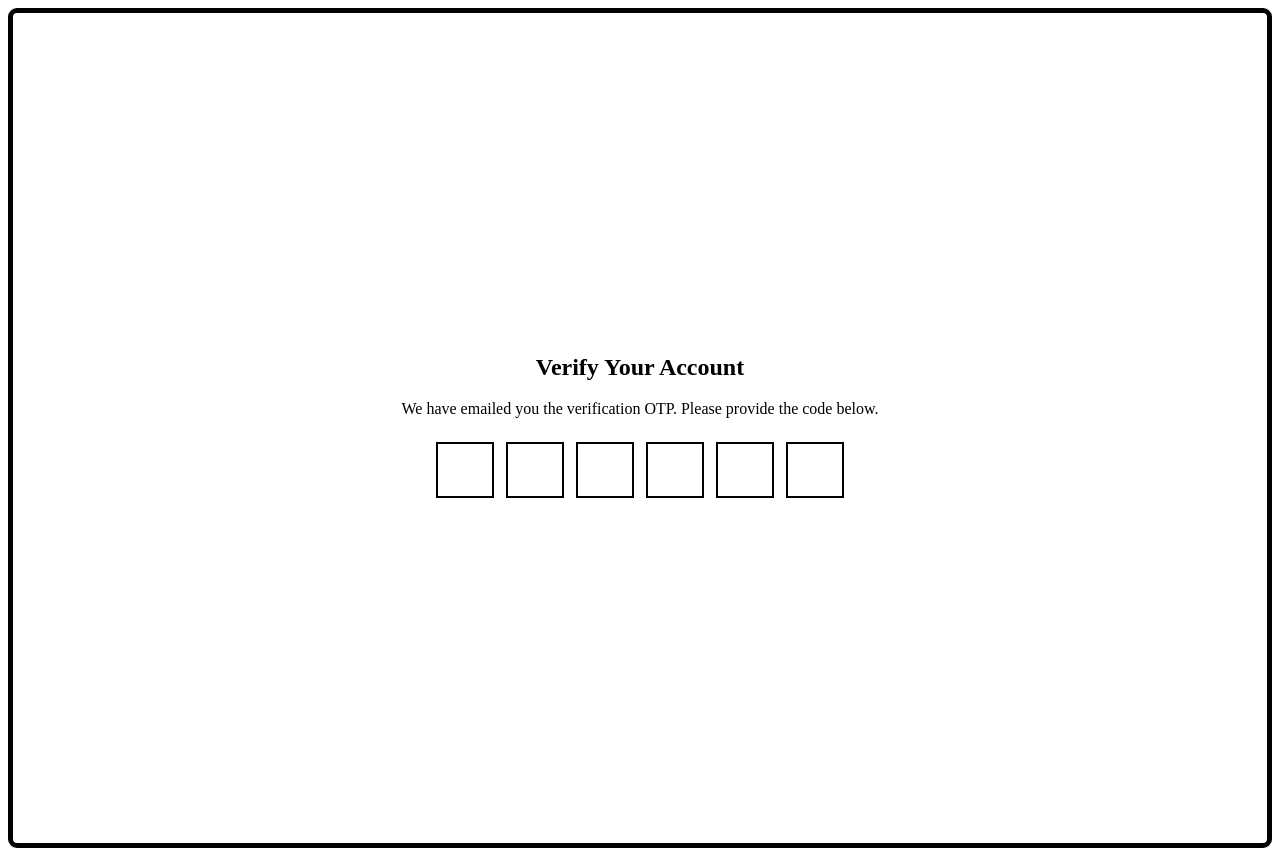
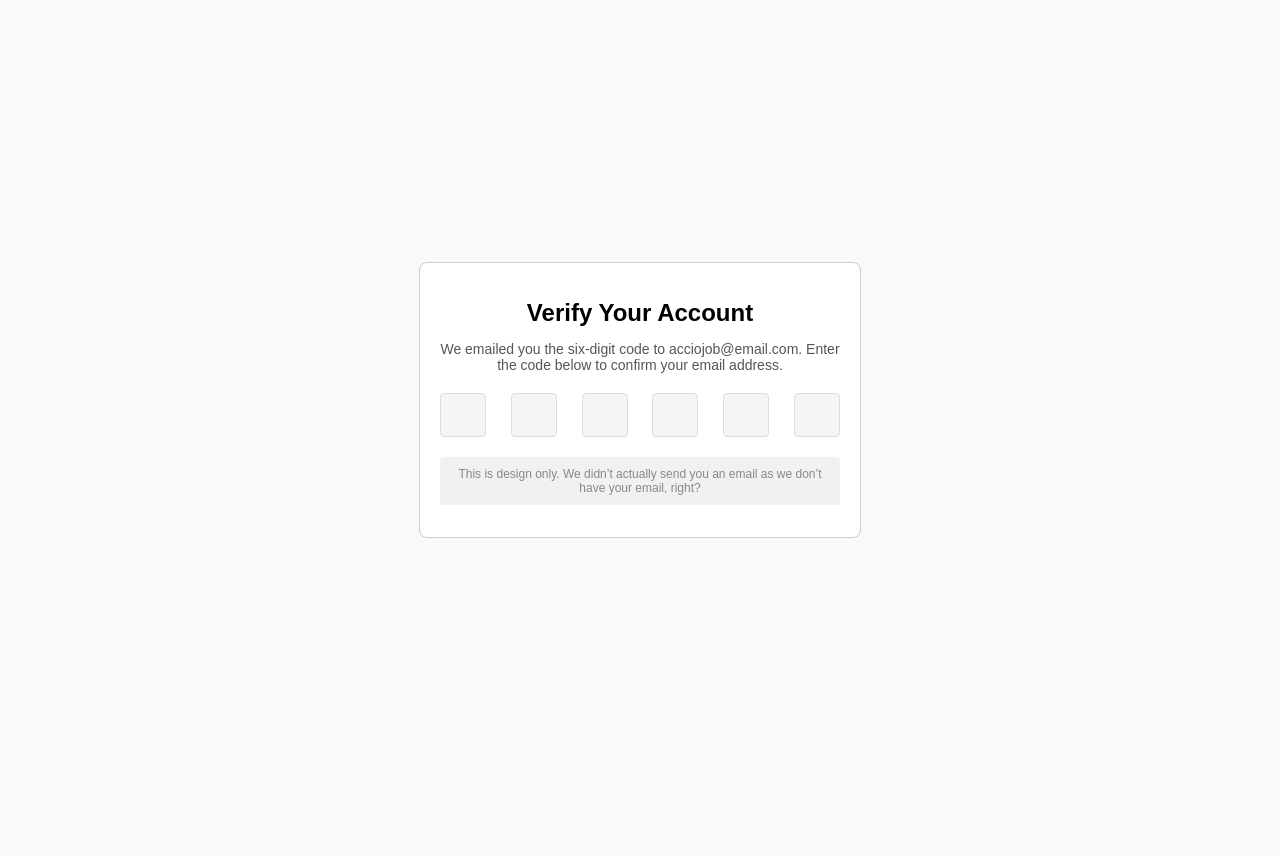
Before and after one commit to acciojob/OTP-mitkari49, a website: page main.html in a window 1280 px wide. After the commit the page ends 800 px from the top, so only its background shows below. Drawn offline with Linux system fonts and the light colour scheme.

Commit message:
created a submission

```diff
--- a/main.html
+++ b/main.html
@@ -10,25 +10,23 @@
 </head>
 
 <body>
-  <div class="container">
-    <div id="verification_heading">
-      <h2>Verify Your Account</h2>
+    <div class="container">
+        <h1 id="verification_heading">Verify Your Account</h1>
+        <p id="verification_subtext">We emailed you the six-digit code to acciojob@email.com. Enter the code below to confirm your email address.</p>
+
+        <div class="code-container">
+            <input type="text" maxlength="1" class="code" />
+            <input type="text" maxlength="1" class="code" />
+            <input type="text" maxlength="1" class="code" />
+            <input type="text" maxlength="1" class="code" />
+            <input type="text" maxlength="1" class="code" />
+            <input type="text" maxlength="1" class="code" />
+        </div>
+
+        <p class="note">This is design only. We didn’t actually send you an email as we don’t have your email, right?</p>
+
+        <script src="script.js"></script>
     </div>
-    <div id="verification_subtext">
-      We have emailed you the verification OTP. Please provide the code below.
-    </div>
-
-    <div class="code-container">
-      <input class="code" id="c1" maxlength="1" oninput="handleInput(this)" onkeydown="handleBackspace(event, this)">
-      <input class="code" id="c2" maxlength="1" oninput="handleInput(this)" onkeydown="handleBackspace(event, this)">
-      <input class="code" id="c3" maxlength="1" oninput="handleInput(this)" onkeydown="handleBackspace(event, this)">
-      <input class="code" id="c4" maxlength="1" oninput="handleInput(this)" onkeydown="handleBackspace(event, this)">
-      <input class="code" id="c5" maxlength="1" oninput="handleInput(this)" onkeydown="handleBackspace(event, this)">
-      <input class="code" id="c6" maxlength="1" oninput="handleInput(this)" onkeydown="handleBackspace(event, this)">
-    </div>
-  </div>
-
-  <script type="text/javascript" src="./script.js"></script>
 </body>
 
 </html>
--- a/script.js
+++ b/script.js
@@ -1,19 +1,23 @@
-function handleInput(input) {
-  // Move to the next input when a number is entered
-  if (input.value.length === 1) {
-    const nextInput = input.nextElementSibling;
-    if (nextInput) {
-      nextInput.focus();
-    }
-  }
-}
+document.addEventListener("DOMContentLoaded", () => {
+    const codes = document.querySelectorAll(".code");
 
-function handleBackspace(event, input) {
-  // Handle backspace key press
-  if (event.key === "Backspace" && input.value === "") {
-    const previousInput = input.previousElementSibling;
-    if (previousInput) {
-      previousInput.focus();
-    }
-  }
-}
+    codes.forEach((code, index) => {
+        code.addEventListener("input", (e) => {
+            // Move to the next input if a number is entered
+            if (e.target.value.length === 1) {
+                if (index < codes.length - 1) {
+                    codes[index + 1].focus();
+                }
+            }
+        });
+
+        code.addEventListener("keydown", (e) => {
+            // Move to the previous input on backspace if the current input is empty
+            if (e.key === "Backspace" && e.target.value === "") {
+                if (index > 0) {
+                    codes[index - 1].focus();
+                }
+            }
+        });
+    });
+});
--- a/styles.css
+++ b/styles.css
@@ -1,24 +1,59 @@
-.container {
-  border: 5px solid black;
-  border-radius: 9px;
-  padding: 15px 12px;
-  text-align: center;
-  display: flex;
-  flex-direction: column;
-  align-items: center;
-  justify-content: center;
-  height: 100vh; /* Ensures the container is vertically centered */
+body {
+    font-family: Arial, sans-serif;
+    display: flex;
+    justify-content: center;
+    align-items: center;
+    height: 100vh;
+    margin: 0;
+    background-color: #f9f9f9;
 }
 
-input.code {
-  width: 50px;
-  height: 50px;
-  margin: 4px;
-  border: 2px solid black;
-  font-size: 24px;
-  text-align: center;
+.container {
+    text-align: center;
+    padding: 20px;
+    border: 1px solid #ccc;
+    border-radius: 8px;
+    max-width: 400px;
+    background-color: white;
+}
+
+#verification_heading {
+    font-size: 24px;
+    margin-bottom: 8px;
+}
+
+#verification_subtext {
+    font-size: 14px;
+    color: #555;
+    margin-bottom: 20px;
 }
 
 .code-container {
-  padding: 20px;
+    display: flex;
+    justify-content: space-between;
+    margin-bottom: 20px;
 }
+
+.code {
+    width: 40px;
+    height: 40px;
+    text-align: center;
+    font-size: 24px;
+    border: 1px solid #ddd;
+    border-radius: 4px;
+    background-color: #f5f5f5;
+}
+
+.code:focus {
+    outline: none;
+    border-color: #007bff;
+    background-color: #e8f0fe;
+}
+
+.note {
+    font-size: 12px;
+    color: #888;
+    background-color: #f1f1f1;
+    padding: 10px;
+    border-radius: 4px;
+}
```
